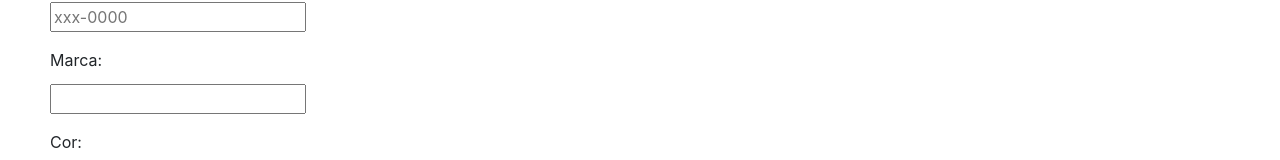
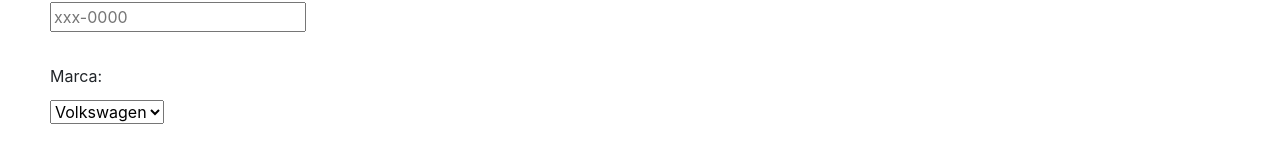
Before and after one commit to LoFerreira/CRUDReact, a React (Create React App) app: page /carros/novo in a window 1280 px wide. Shown: the part 225-385 px from the top of the page. Built offline with nearby package versions, Linux system fonts and the light colour scheme; data requests are answered from the project's data file.

Commit message:
created select-brand component and added in cars-screen and car-form-screen

```diff
--- a/db.json
+++ b/db.json
@@ -21,7 +21,7 @@
   ],
   "brands": [
     {
-      "name": "Volkswagennnn",
+      "name": "Volkswagen",
       "id": 15
     },
     {
@@ -55,6 +55,10 @@
     {
       "name": "Toyota",
       "id": 23
+    },
+    {
+      "name": "Peugeot",
+      "id": 24
     }
   ]
 }
--- a/src/components/select-brand.js
+++ b/src/components/select-brand.js
@@ -0,0 +1,28 @@
+import React from "react";
+import useBrands from "../hooks/use-brands";
+import Select from "./select";
+import PropTypes from "prop-types";
+
+function SelectBrand ({ value, onChange }) {
+const { brands } = useBrands();
+
+    return(
+        <Select
+        value={value}
+        onChange={(brandId) => {
+            onChange(brands.find((brand) => brand.id == brandId));
+        }}
+        options = {brands.map((brand) =>({
+            value: brand.id,
+            label: brand.name,
+        }))}
+        />
+    )
+}
+
+SelectBrand.propTypes = {
+    value: PropTypes.number.isRequired,
+    onChange: PropTypes.func.isRequired,
+}
+
+export default SelectBrand;
--- a/src/screens/car-form-screen.js
+++ b/src/screens/car-form-screen.js
@@ -7,15 +7,17 @@
 import { useHistory } from "react-router";
 import ReactNotifications from "react-notifications-component";
 /* import { store } from "react-notifications-component";
- */import "react-notifications-component/dist/theme.css";
+ */ import "react-notifications-component/dist/theme.css";
+import SelectBrand from "../components/select-brand";
 
 function NewCar() {
   const [addPlate, setAddPlate] = React.useState("");
   const [addBrand, setAddBrand] = React.useState("");
   const [addColor, setAddColor] = React.useState("");
+  const [selectedBrand, setSelectedBrand] = React.useState("");
   const { goBack } = useHistory();
 
-   /* function success() {
+  /* function success() {
     store.addNotification({
       message: "carro adicionado com sucesso",
       type: "success",
@@ -26,10 +28,9 @@
     });
   } */
 
-
   return (
     <>
-    <ReactNotifications />
+      <ReactNotifications />
       <Menu />
       <Separator />
       <div style={{ padding: "50px" }}>
@@ -50,17 +51,14 @@
             placeholder="xxx-0000"
             required
           />
-          <Separator />
+          <Separator size="lg"/>
           <Label htmlFor="brand" children="Marca:" />
           <Separator size="xs" />
-          <Input
-            id="brand"
-            value={addBrand}
-            onChange={(value) => setAddBrand(value)}
-            type="text"
-            required
+          <SelectBrand
+            value={selectedBrand?.id}
+            onChange={(marca) => setSelectedBrand(marca)}
           />
-          <Separator />
+          <Separator size="lg" />
           <Label htmlFor="color" children="Cor:" />
           <Separator size="xs" />
           <Input
@@ -74,7 +72,13 @@
           <div style={{ display: "flex" }}>
             <Button onClick={() => {}}>Salvar</Button>
             <Separator />
-            <Button onClick={() => {goBack()}}>Voltar</Button>
+            <Button
+              onClick={() => {
+                goBack();
+              }}
+            >
+              Voltar
+            </Button>
           </div>
         </form>
       </div>
--- a/src/screens/cars-screen.js
+++ b/src/screens/cars-screen.js
@@ -14,18 +14,13 @@
 import { Link } from "react-router-dom";
 import deleteCarsServices from "../services/delete-car-service";
 import useCars from "../hooks/use-cars";
+import SelectBrand from "../components/select-brand";
 
 function CarsScreen() {
   const [plate, setPlate] = React.useState("");
-  const [selectedBrand, setSelectedBrand] = React.useState(2);
+  const [selectedBrand, setSelectedBrand] = React.useState(null);
   const [deletingCar, setDeletingCar] = React.useState();
   const { cars } = useCars();
-
-  //SELECT COMPONENT
-  const optionsBrand = cars.map((cars) => ({
-    value: cars.brand.id,
-    label: cars.brand.name,
-  }));
 
   const carsData = cars.map((cars) => ({
     id: cars.id,
@@ -83,10 +78,9 @@
         <div style={{ border: "1px solid black", padding: 10 }}>
           <Label htmlFor="brand" children="Filtrar por marca:" />
           <Separator size="xs" />
-          <Select
-            value={selectedBrand}
-            options={optionsBrand}
-            onChange={setSelectedBrand}
+          <SelectBrand
+            value={selectedBrand?.id}
+            onChange={(marca) => setSelectedBrand(marca)}
           />
         </div>
       </div>
```
